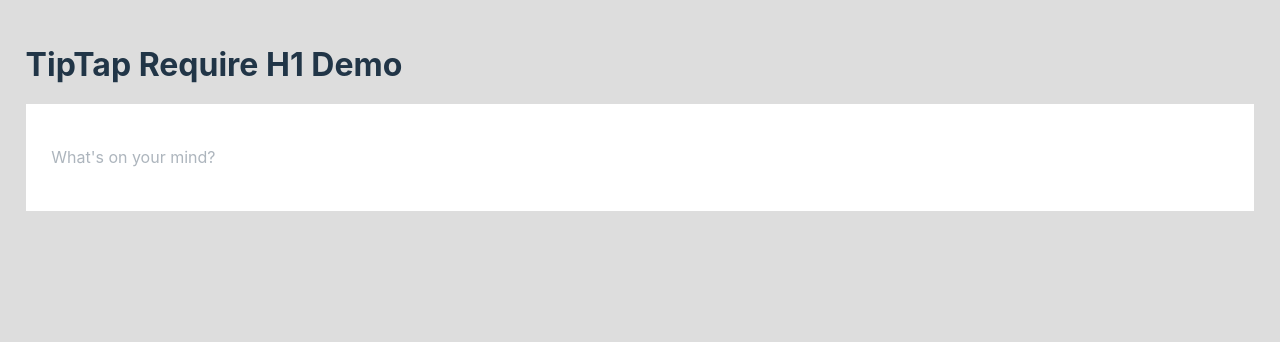
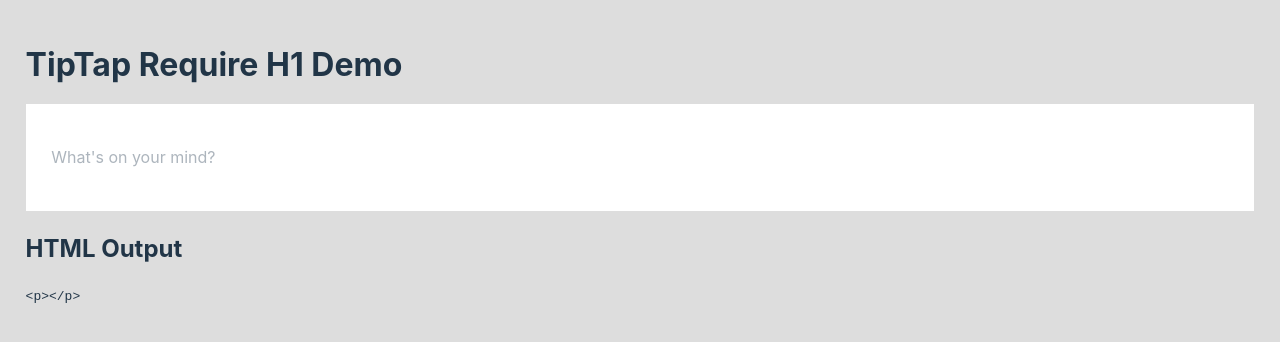
Before and after one commit to angelikatyborska/tiptap-require-h1, a React (Vite) app: page / in a window 1280 px wide. Shown: the top 342 px of the page. Built offline with nearby package versions, Linux system fonts and the light colour scheme.

Commit message:
Add output preview

```diff
--- a/src/App.tsx
+++ b/src/App.tsx
@@ -35,6 +35,10 @@
     <div className="editorWrapper">
       <h1>TipTap Require H1 Demo</h1>
       <EditorContent editor={editor} />
+      <h2>HTML Output</h2>
+      <pre>
+        {editor.getHTML()}
+      </pre>
     </div>
   )
 }
```
